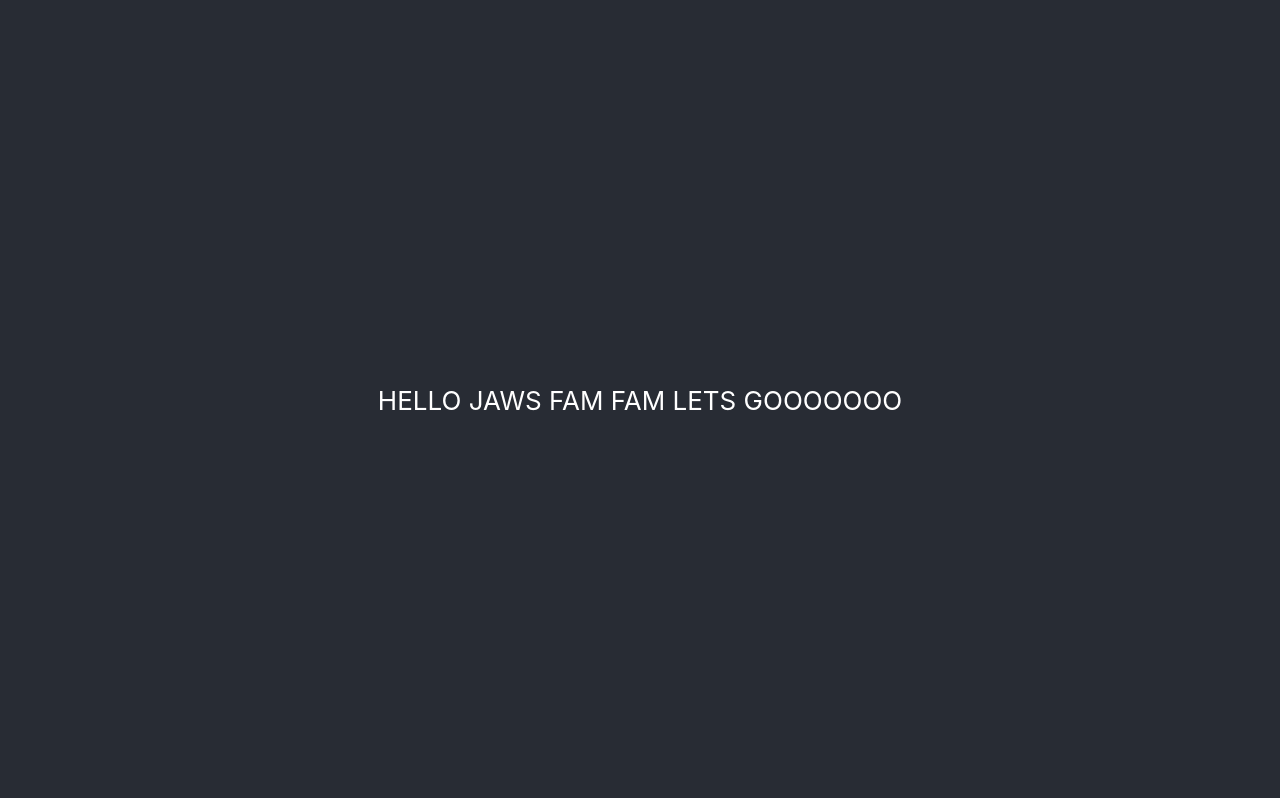
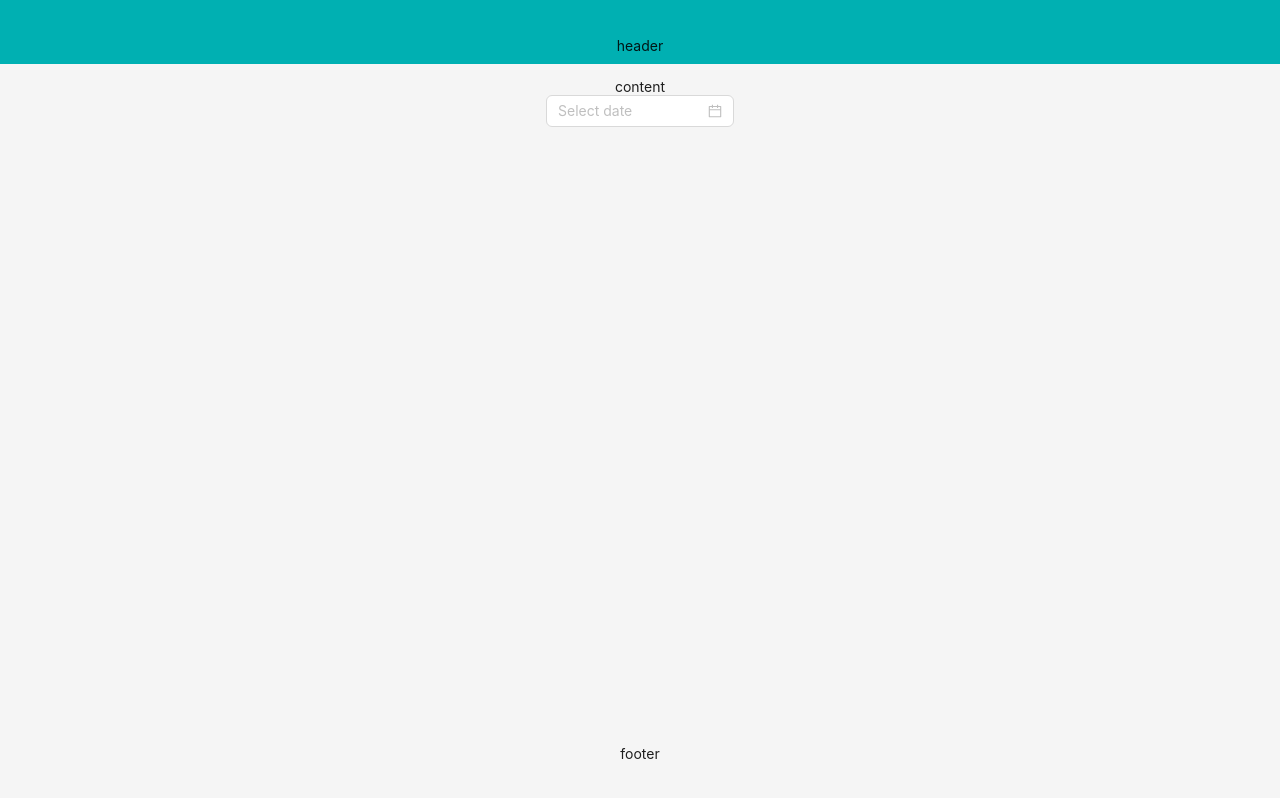
Before and after one commit to tangwengee/jaws, a React (Create React App) app in the folder jaws/: page / in a window 1280 px wide. Built offline with nearby package versions, Linux system fonts and the light colour scheme.

Commit message:
add in antd and main page format

```diff
--- a/jaws/package.json
+++ b/jaws/package.json
@@ -10,6 +10,7 @@
     "@types/node": "^17.0.45",
     "@types/react": "^18.2.74",
     "@types/react-dom": "^18.2.24",
+    "antd": "^5.16.0",
     "react": "^18.2.0",
     "react-dom": "^18.2.0",
     "react-scripts": "5.0.1",
--- a/jaws/src/App.css
+++ b/jaws/src/App.css
@@ -14,7 +14,7 @@
 }
 
 .App-header {
-  background-color: #282c34;
+  background-color: #4d1a1a;
   min-height: 100vh;
   display: flex;
   flex-direction: column;
--- a/jaws/src/App.tsx
+++ b/jaws/src/App.tsx
@@ -1,15 +1,10 @@
-import React from 'react';
-import logo from './logo.svg';
 import './App.css';
+import { MainPage } from './pages/mainPage';
 
 function App() {
   return (
     <div className="App">
-      <header className="App-header">
-        <p>
-         HELLO JAWS FAM FAM LETS GOOOOOOO
-        </p>
-      </header>
+     <MainPage/>
     </div>
   );
 }
--- /dev/null
+++ b/jaws/src/component/TestDatePicker/index.tsx
@@ -0,0 +1,7 @@
+import React from "react";
+import { FC } from "react";
+import { DatePicker } from "antd";
+
+export const TestDatePicker: FC = () => {
+    return (<div><DatePicker/></div>)
+}
--- /dev/null
+++ b/jaws/src/pages/mainPage.tsx
@@ -0,0 +1,28 @@
+import { FC } from "react"
+import { TestDatePicker } from "../component/TestDatePicker"
+import { Layout } from "antd"
+
+const { Header, Content, Footer} = Layout;
+
+export const MainPage: FC = () => {
+    return (
+    <Layout style={{minHeight: "100vh"}}>
+        <Header style={{backgroundColor: "#00b0b2"}}>
+            <p>
+            header
+            </p>
+        </Header>
+        <Content>
+            <p>
+           content
+           <TestDatePicker/>
+            </p>
+        </Content>
+        <Footer>
+            <p>
+           footer
+            </p>
+        </Footer>
+    </Layout>
+  )
+}
```
Also changed, not shown: 1 other file (tests, documents, lock files or other folders).
